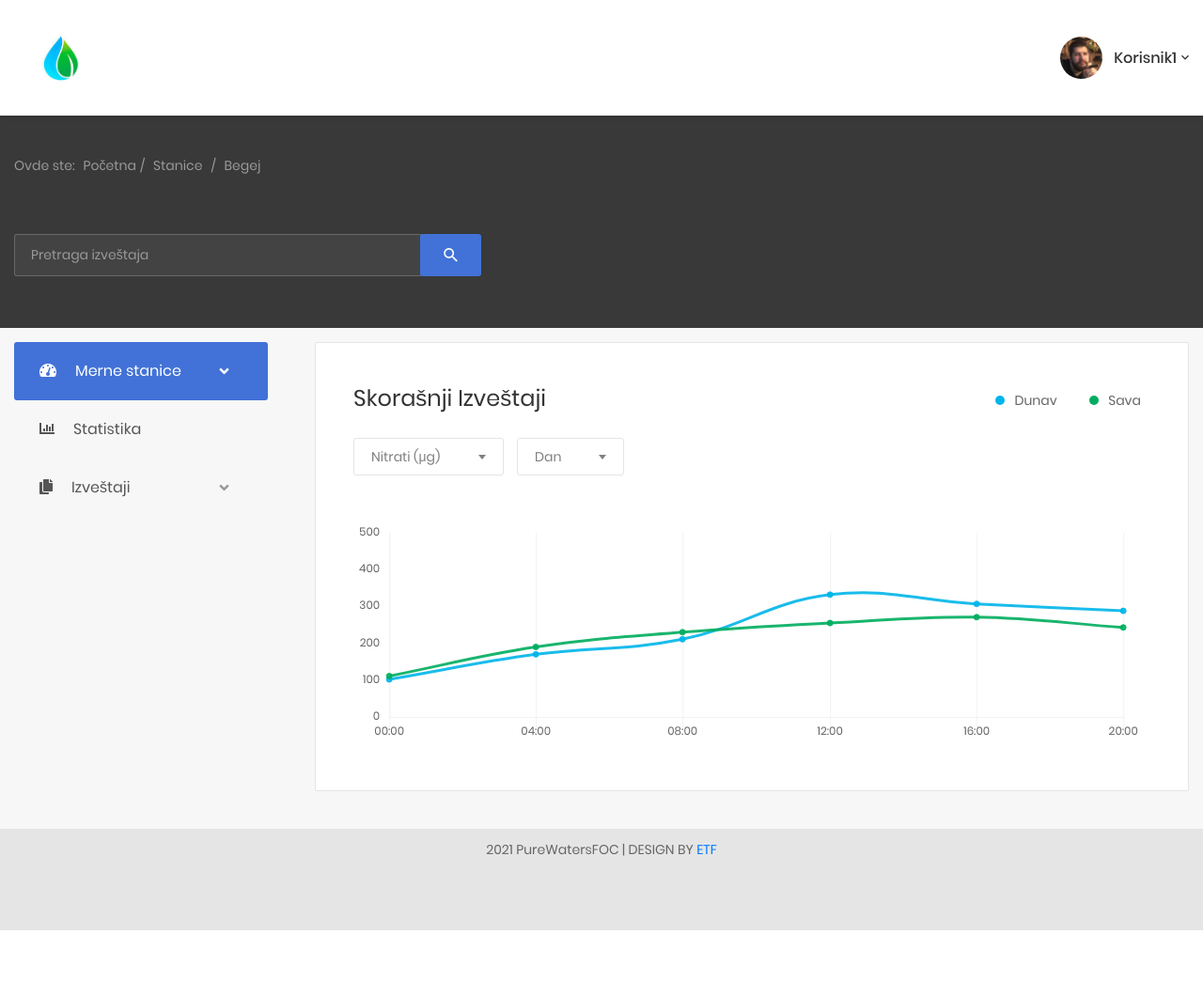
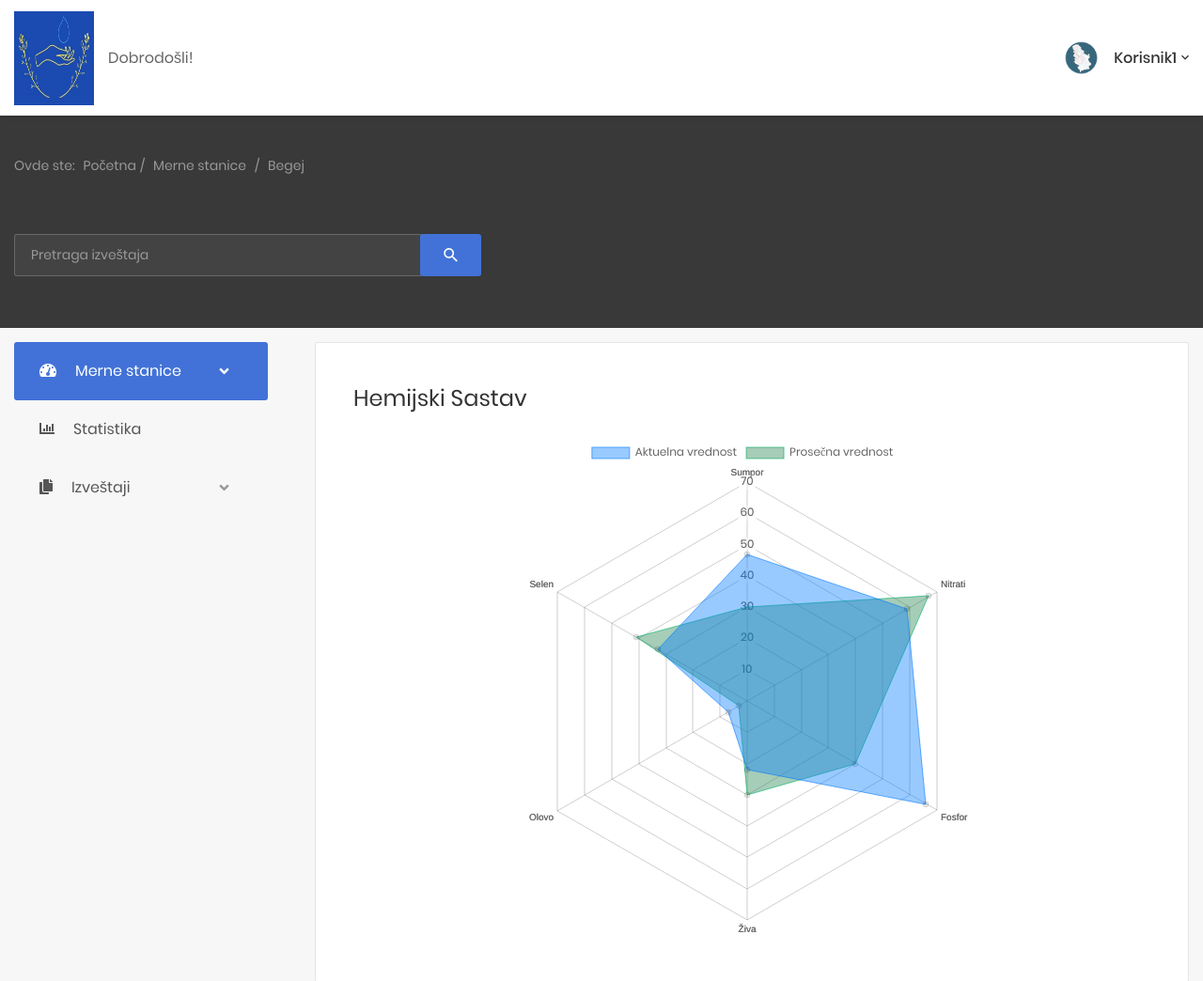
Before and after one commit to mickemicic/USP, a plain HTML site: page prototip/pages/stanica.html in a window 1280 px wide. Shown: the top 1044 px of the page at 94% size. Before the commit the page ends 990 px from the top, so only its background shows below. Drawn offline with Linux system fonts and the light colour scheme.

Commit message:
Uradjen primer stranice za stanicu

```diff
--- a/prototip/js/main.js
+++ b/prototip/js/main.js
@@ -958,6 +958,56 @@
               borderColor: "rgba(0, 123, 255, 0.7",
               borderWidth: "1",
               backgroundColor: "rgba(0, 123, 255, 0.5)"
+            }
+          ]
+        },
+        options: {
+          legend: {
+            position: 'top',
+            labels: {
+              fontFamily: 'Poppins'
+            }
+
+          },
+          scale: {
+            ticks: {
+              beginAtZero: true,
+              fontFamily: "Poppins"
+            }
+          }
+        }
+      });
+    }
+
+  } catch (error) {
+    console.log(error)
+  }
+
+  try {
+
+    //radar chart
+    var ctx = document.getElementById("radarChart1");
+    if (ctx) {
+      ctx.height = 140;
+      var myChart = new Chart(ctx, {
+        type: 'radar',
+        data: {
+          labels: ["Sumpor", "Nitrati", "Fosfor", "Živa", "Olovo", "Selen"],
+          defaultFontFamily: 'Poppins',
+          datasets: [
+            {
+              label: "Aktuelna vrednost",
+              data: [47, 59, 66, 22, 7, 33],
+              borderColor: "rgba(0, 123, 255, 0.6)",
+              borderWidth: "1",
+              backgroundColor: "rgba(0, 123, 255, 0.4)"
+            },
+            {
+              label: "Prosečna vrednost",
+              data: [30, 67, 40, 30, 3, 41],
+              borderColor: "rgba(0, 177, 106, 0.6)",
+              borderWidth: "1",
+              backgroundColor: "rgba(30, 130, 76, 0.4)"
             }
           ]
         },
--- a/prototip/pages/stanica.html
+++ b/prototip/pages/stanica.html
@@ -43,8 +43,9 @@
                 <div class="header4-wrap">
                     <div class="header__logo">
                         <a href="korisnik1.html">
-                            <img src="../images/logo.jpg" alt="PureWatersFOC" style="height: 100px; width: 100px;"/>
+                            <img src="../images/logo2.jpg" alt="PureWatersFOC" style="height: 100px; width: 100px; padding-right:15px"/>
                         </a>
+                        <p>Dobrodošli!</p>
                     </div>
                     <div class="header__tool">
 
@@ -52,7 +53,7 @@
                         <div class="account-wrap">
                             <div class="account-item account-item--style2 clearfix js-item-menu">
                                 <div class="image">
-                                    <img src="../images/gospodin.jpg" alt="slika" />
+                                    <img src="../images/korisnik1.png" alt="slika" />
                                 </div>
                                 <div class="content">
                                     <a class="js-acc-btn" href="#">Korisnik1</a>
@@ -61,7 +62,7 @@
                                     <div class="info clearfix">
                                         <div class="image">
                                             <a href="#">
-                                                <img src="../images/gospodin.jpg" alt="Korisnik" />
+                                                <img src="../images/korisnik1.png" alt="Korisnik" />
                                             </a>
                                         </div>
                                         <div class="content">
@@ -110,7 +111,7 @@
                                     <li class="list-inline-item seprate">
                                         <span>/</span>
                                     </li>
-                                    <li class="list-inline-item active">Stanice</li>
+                                    <li class="list-inline-item active">Merne stanice</li>
                                     <li class="list-inline-item seprate">
                                         <span>/</span>
                                     </li>
@@ -203,37 +204,10 @@
                                         <!-- RECENT REPORT-->
                                         <div class="recent-report3 m-b-40">
                                             <div class="title-wrap">
-                                                <h3 class="title-3">Skorašnji izveštaji</h3>
-                                                <div class="chart-info-wrap">
-                                                    <div class="chart-note">
-                                                        <span class="dot dot--blue"></span>
-                                                        <span>Dunav</span>
-                                                    </div>
-                                                    <div class="chart-note mr-0">
-                                                        <span class="dot dot--green"></span>
-                                                        <span>Sava</span>
-                                                    </div>
-                                                </div>
-                                            </div>
-                                            <div class="filters m-b-55">
-                                                <div class="rs-select2--dark rs-select2--md m-r-10 rs-select2--border">
-                                                    <select class="js-select2" name="property">
-                                                        <option selected="selected">Nitrati (μg)</option>
-                                                        <option value="">Fosfor (ppm)</option>
-                                                    </select>
-                                                    <div class="dropDownSelect2"></div>
-                                                </div>
-                                                <div class="rs-select2--dark rs-select2--sm rs-select2--border">
-                                                    <select class="js-select2 au-select-dark" name="time">
-                                                        <option selected="selected">Dan</option>
-                                                        <option value="">Nedelja</option>
-                                                        <option value="">Mesec</option>
-                                                    </select>
-                                                    <div class="dropDownSelect2"></div>
-                                                </div>
+                                                <h3 class="title-3">Hemijski sastav</h3>
                                             </div>
                                             <div class="chart-wrap">
-                                                <canvas id="recent-rep3-chart"></canvas>
+                                                <canvas id="radarChart1" height="148" style="display: block; width: 222px; height: 148px;" width="222" class="chartjs-render-monitor"></canvas>
                                             </div>
                                         </div>
                                         <!-- END RECENT REPORT-->
```
